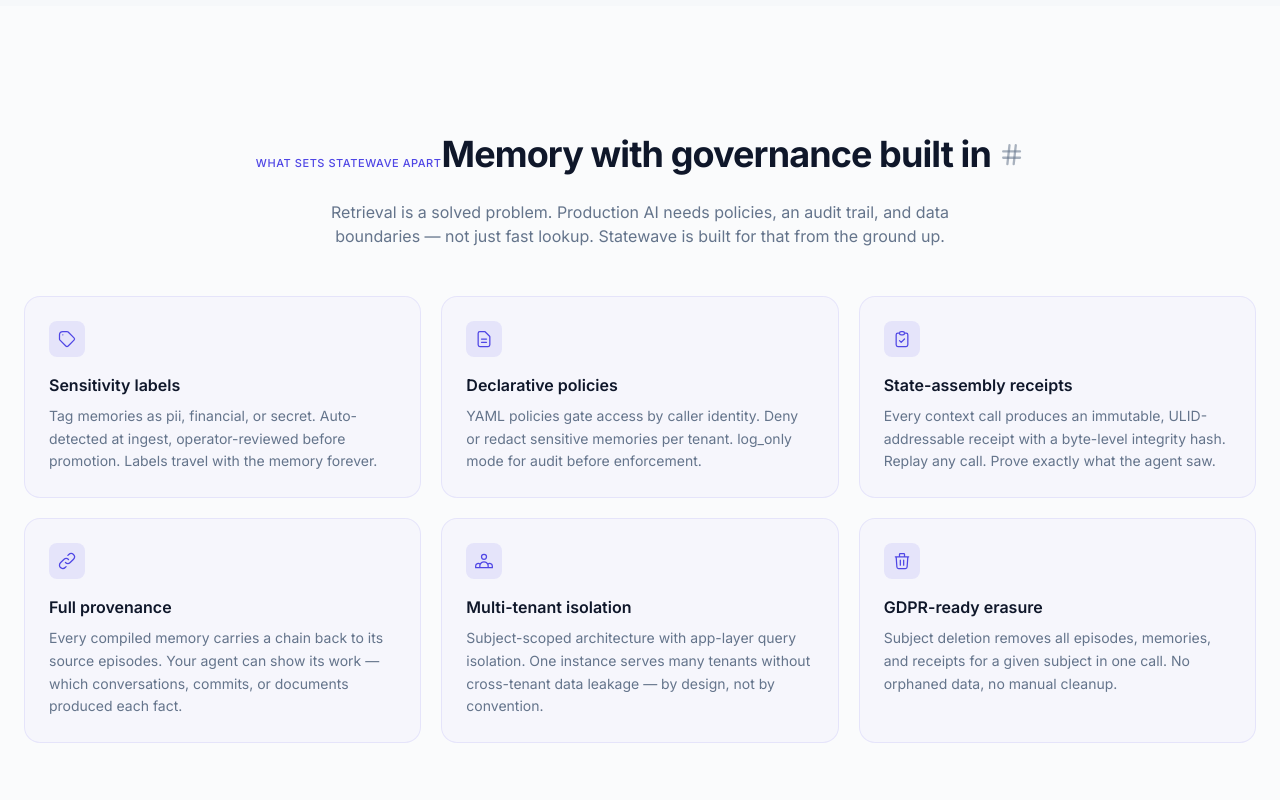
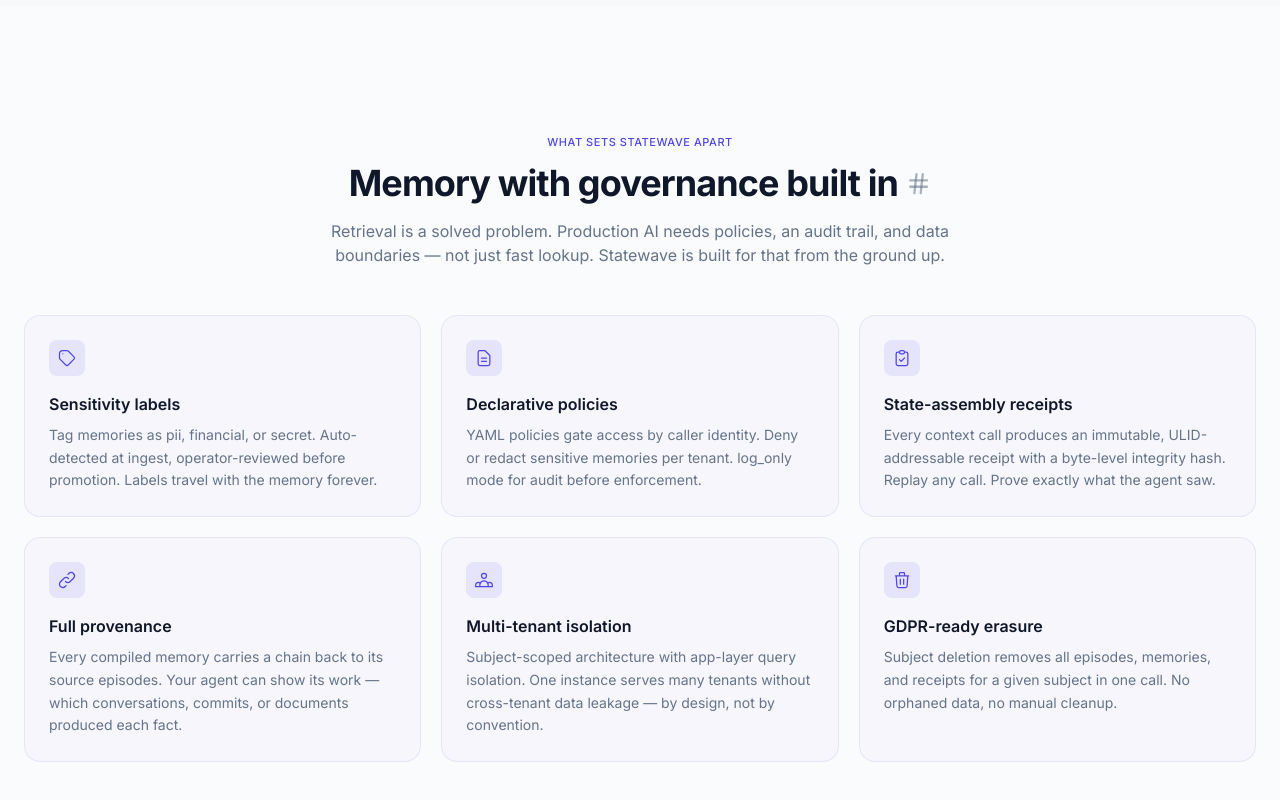
Before and after one commit to jy7lsna/statewave-web, a React (Vite) app: page / in a window 1280 px wide. Shown: the part 3506-4306 px from the top of the page. Built offline with nearby package versions, Linux system fonts and the light colour scheme; no server answers.

Commit message:
fix(homepage): governance section badge stacks above heading

```diff
--- a/src/pages/HomePage.tsx
+++ b/src/pages/HomePage.tsx
@@ -589,7 +589,7 @@ function GovernanceSection() {
   return (
     <Section>
       <div className="text-center mb-12">
-        <span className="inline-block mb-3 text-[11px] font-medium uppercase tracking-wider text-accent">
+        <span className="block mb-3 text-[11px] font-medium uppercase tracking-wider text-accent">
           What sets Statewave apart
         </span>
         <Heading id="production-governance" className="text-3xl md:text-4xl font-bold text-theme-primary tracking-tight">
```
